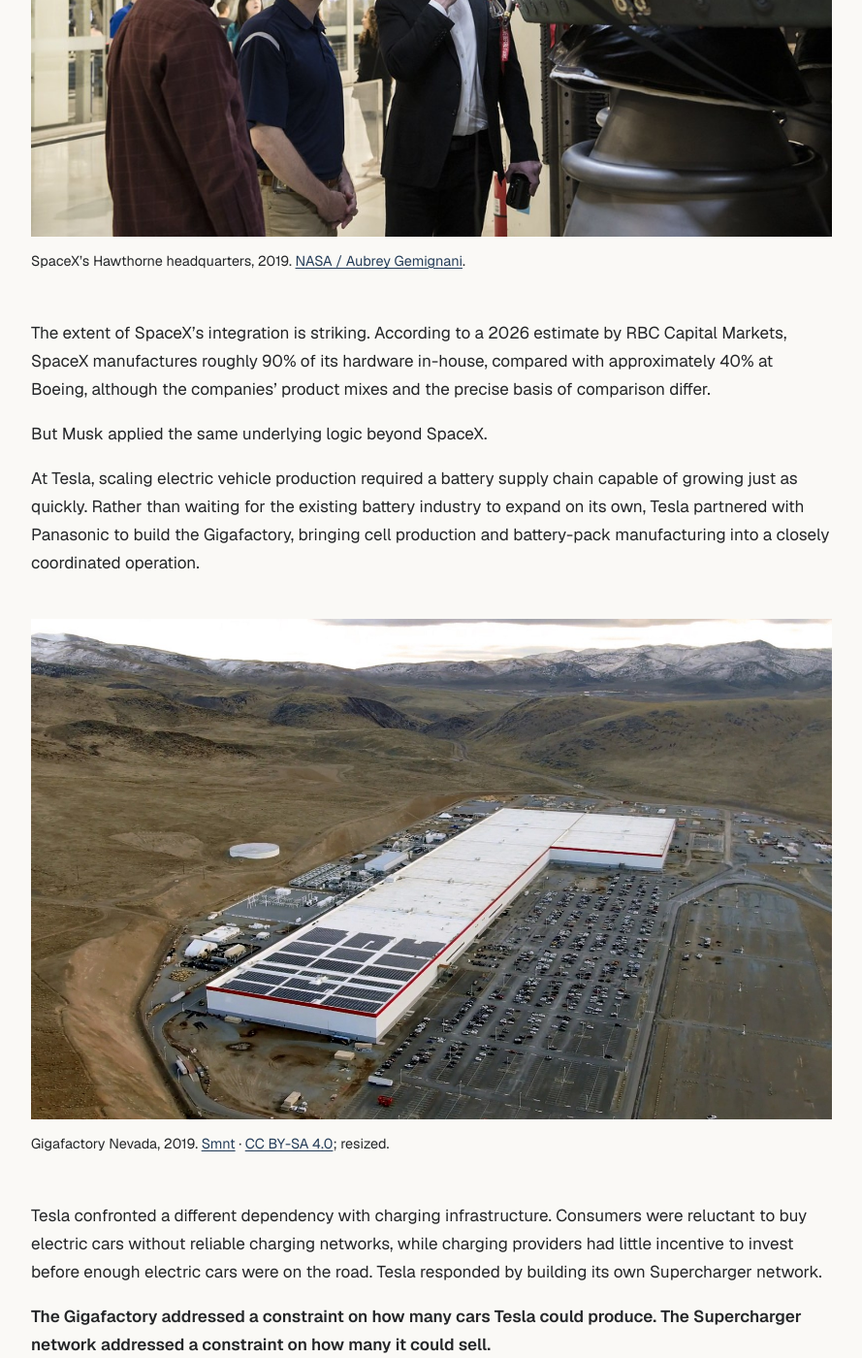
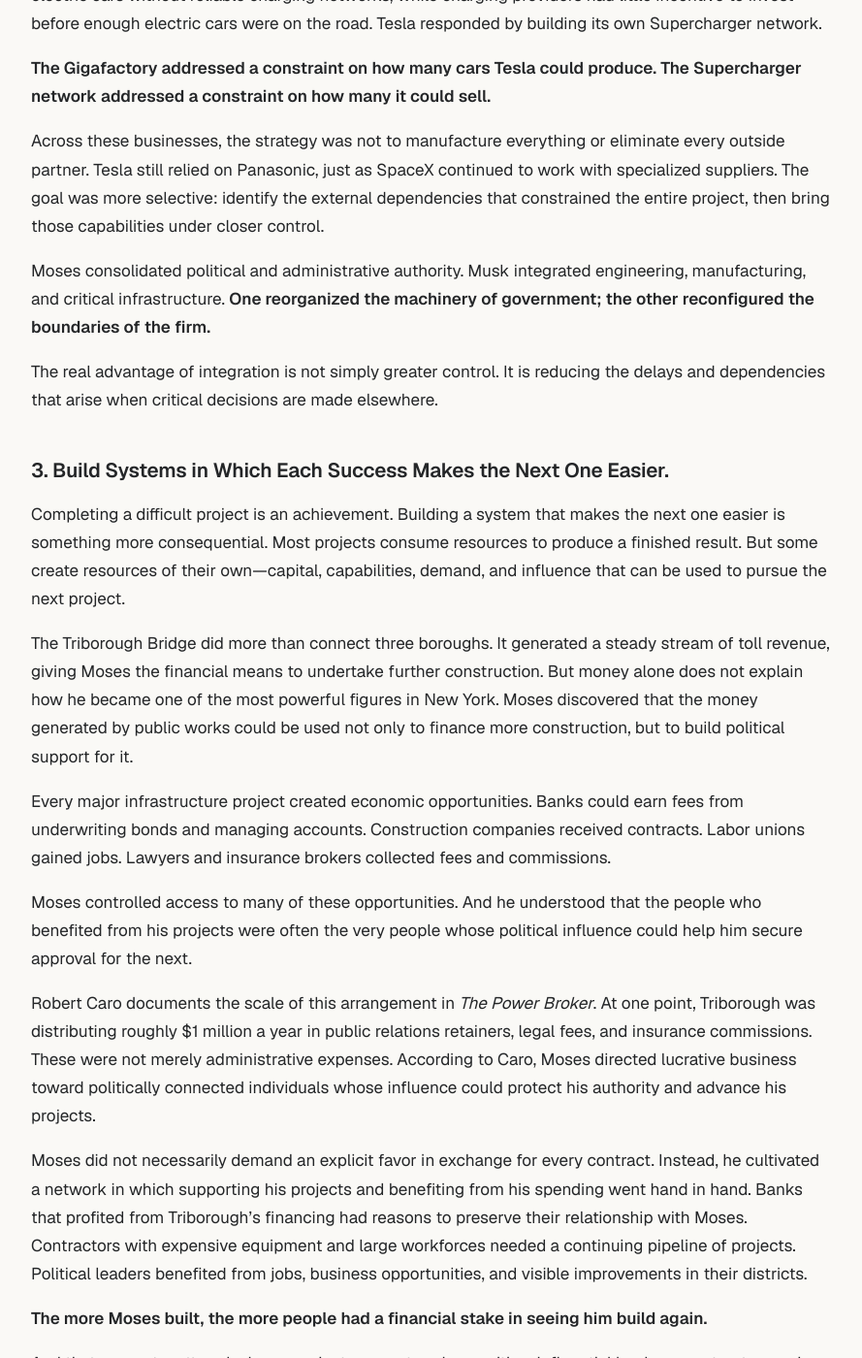
Before and after one commit to parksean7/parksean7.github.io, a Jekyll site: the page built from _posts/2026-11-01-how-the-impossible-gets-built.md, in a window 1280 px wide and 1400 px high, scrolled down 8075 px. Shown: the whole window at 97% size, without its empty margins (195-1084 px from the left). Built offline with Jekyll 4.4.1, drawn with Linux system fonts in a browser that asks for light colours.

Commit message:
Remove images from revised part 2

```diff
--- a/_posts/2026-11-01-how-the-impossible-gets-built.md
+++ b/_posts/2026-11-01-how-the-impossible-gets-built.md
@@ -140,25 +140,11 @@
 
 **When the people designing a component, manufacturing it, and testing it work within the same organization, the feedback loop becomes much shorter.** Engineers can identify a problem, revise the design, manufacture a replacement, and test it without waiting for an entire chain of external contractors to respond.
 
-<!-- essay-visual:manufacturing:start -->
-<figure class="essay-visual ">
-  <a href="{{ '/assets/img/how-the-impossible-gets-built/spacex-octaweb-hawthorne-2019.jpg' | relative_url }}" aria-label="Open full-size image"><img src="{{ '/assets/img/how-the-impossible-gets-built/spacex-octaweb-hawthorne-2019.jpg' | relative_url }}" alt="SpaceX propulsion engineers and NASA officials examine an Octaweb engine structure at SpaceX headquarters in Hawthorne, California, in October 2019." loading="lazy" decoding="async"></a>
-  <figcaption>SpaceX’s Hawthorne headquarters, 2019. <a href="https://www.flickr.com/photos/nasahqphoto/48877377823/">NASA / Aubrey Gemignani</a>.</figcaption>
-</figure>
-<!-- essay-visual:manufacturing:end -->
-
 The extent of SpaceX's integration is striking. According to a 2026 estimate by RBC Capital Markets, SpaceX manufactures roughly 90% of its hardware in-house, compared with approximately 40% at Boeing, although the companies' product mixes and the precise basis of comparison differ.
 
 But Musk applied the same underlying logic beyond SpaceX.
 
 At Tesla, scaling electric vehicle production required a battery supply chain capable of growing just as quickly. Rather than waiting for the existing battery industry to expand on its own, Tesla partnered with Panasonic to build the Gigafactory, bringing cell production and battery-pack manufacturing into a closely coordinated operation.
-
-<!-- essay-visual:gigafactory:start -->
-<figure class="essay-visual ">
-  <a href="{{ '/assets/img/how-the-impossible-gets-built/tesla-gigafactory-nevada-2019.jpg' | relative_url }}" aria-label="Open full-size image"><img src="{{ '/assets/img/how-the-impossible-gets-built/tesla-gigafactory-nevada-2019.jpg' | relative_url }}" alt="Aerial photograph of Tesla Gigafactory Nevada in December 2019." loading="lazy" decoding="async"></a>
-  <figcaption>Gigafactory Nevada, 2019. <a href="https://commons.wikimedia.org/wiki/File:Tesla_Gigafactory_1_-_December_2019.jpg">Smnt</a> · <a href="https://creativecommons.org/licenses/by-sa/4.0/">CC BY-SA 4.0</a>; resized.</figcaption>
-</figure>
-<!-- essay-visual:gigafactory:end -->
 
 Tesla confronted a different dependency with charging infrastructure. Consumers were reluctant to buy electric cars without reliable charging networks, while charging providers had little incentive to invest before enough electric cars were on the road. Tesla responded by building its own Supercharger network.
 
```
